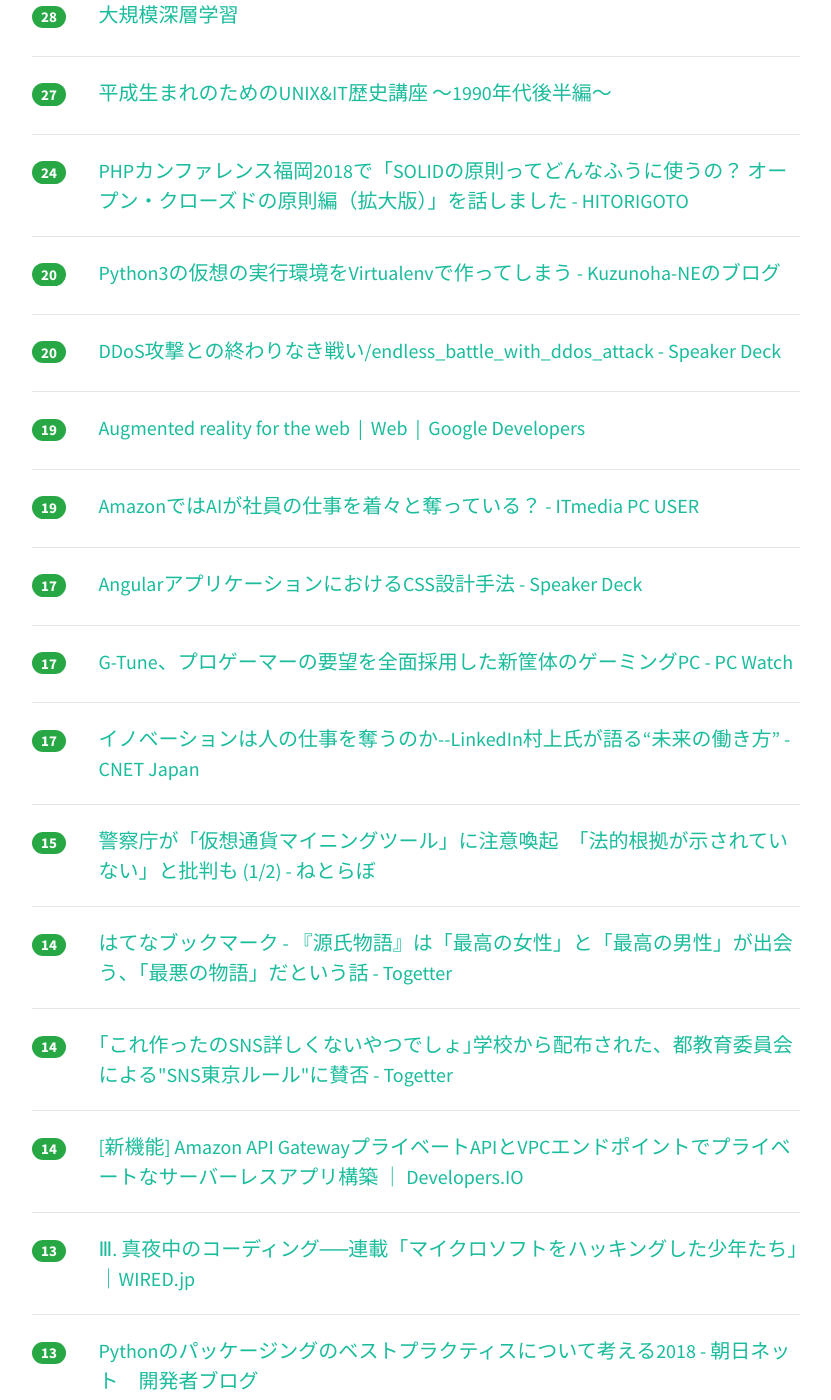
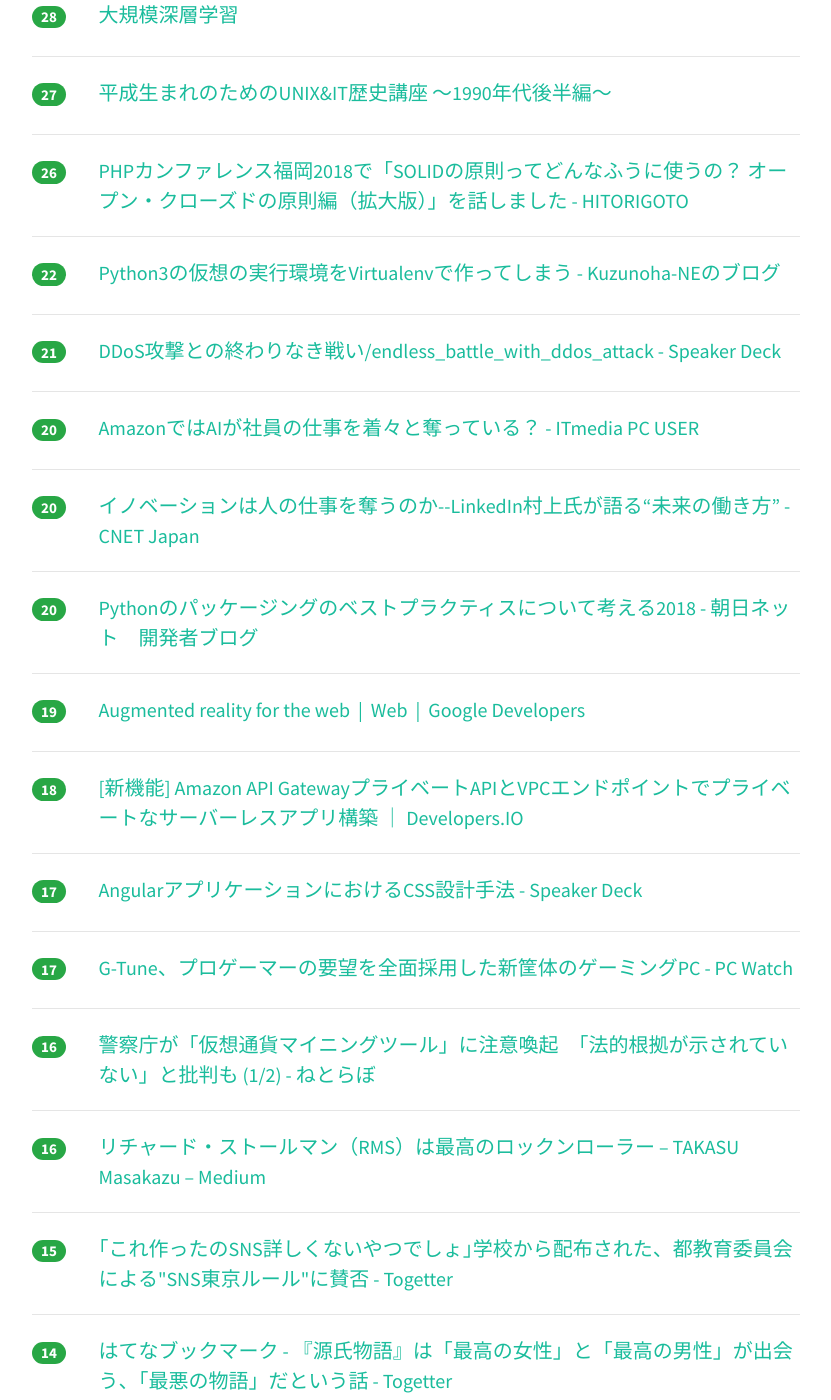
Before and after one commit to yatta47/hatena-matome-site, a Jekyll site: the page built from _posts/2018-06-17-hatena.md, in a window 1280 px wide and 1400 px high, scrolled down 1503 px. Shown: the whole window, without its empty margins (224-1055 px from the left). Built offline with Jekyll 4.4.1, drawn with Linux system fonts in a browser that asks for light colours; nearby versions of some CDN libraries; part of the change alters nothing that is shown; some of the changed text lies outside the part shown.

Commit message:
Updated 2018-06-17

```diff
--- a/_posts/2018-06-17-hatena.md
+++ b/_posts/2018-06-17-hatena.md
@@ -1,53 +1,53 @@
 ---
 layout: post
 title:  "2018-06-17 はてぶIT"
-date:   2018-06-17 13:02:27
+date:   2018-06-17 14:02:59
 tags: [it-hotentry]
 ---
-34 件のデータあり
+37 件のデータあり
 
 <hr><div class="row">
-<div class="col-1"><span class="badge badge-pill badge-success h2">393</span></div>
+<div class="col-1"><span class="badge badge-pill badge-success h2">417</span></div>
 <div class="col-11"><a href='http://nlab.itmedia.co.jp/nl/articles/1806/16/news029.html' target='_blank'>「( ´∀｀)」や「(´・ω・`)」系はもう……　顔文字で分かる年代考察ツイートに共感と「知らなかったよ…」の声 - ねとらぼ</a></div>
 </div>
 <hr>
 <div class="row">
-<div class="col-1"><span class="badge badge-pill badge-success h2">218</span></div>
+<div class="col-1"><span class="badge badge-pill badge-success h2">241</span></div>
 <div class="col-11"><a href='https://www.goethekyodai.xyz/entry/programming-math-need-reason' target='_blank'>プログラミングに数学が必要な理由 - 我、京大生ぞ</a></div>
 </div>
 <hr>
 <div class="row">
-<div class="col-1"><span class="badge badge-pill badge-success h2">172</span></div>
+<div class="col-1"><span class="badge badge-pill badge-success h2">192</span></div>
 <div class="col-11"><a href='https://togetter.com/li/1237857' target='_blank'>ドミノピザが全米で「ピザを安全に届ける」というのを名目に道路の凹凸を補修するキャンペーンをやっている！「これはいい広告」「素敵な社会貢献」と称賛 - Togetter</a></div>
 </div>
 <hr>
 <div class="row">
-<div class="col-1"><span class="badge badge-pill badge-success h2">113</span></div>
+<div class="col-1"><span class="badge badge-pill badge-success h2">147</span></div>
 <div class="col-11"><a href='http://www.itmedia.co.jp/pcuser/articles/1806/17/news015.html' target='_blank'>「白い製品」に「白いケーブル」を添付できないメーカーの裏事情 (1/2) - ITmedia PC USER</a></div>
 </div>
 <hr>
 <div class="row">
-<div class="col-1"><span class="badge badge-pill badge-success h2">77</span></div>
+<div class="col-1"><span class="badge badge-pill badge-success h2">86</span></div>
 <div class="col-11"><a href='https://jp.techcrunch.com/2018/06/16/2018-06-15-tainted-crypto-mining-containers-pulled-from-docker-hub/' target='_blank'>Docker Hubから誰でもダウンロードできるコンテナイメージに暗号通貨採掘ボットが潜んでいた | TechCrunch Japan</a></div>
 </div>
 <hr>
 <div class="row">
-<div class="col-1"><span class="badge badge-pill badge-success h2">59</span></div>
+<div class="col-1"><span class="badge badge-pill badge-success h2">62</span></div>
+<div class="col-11"><a href='https://www.slideshare.net/hourin/unixit-1990' target='_blank'>平成生まれのためのUNIX&IT歴史講座 ～1990年代後半編～</a></div>
+</div>
+<hr>
+<div class="row">
+<div class="col-1"><span class="badge badge-pill badge-success h2">60</span></div>
 <div class="col-11"><a href='https://anond.hatelabo.jp/20180616212459' target='_blank'>財布ってどのくらいの期間で買い替えていますか。 私は社会人２年目で５年..</a></div>
 </div>
 <hr>
 <div class="row">
-<div class="col-1"><span class="badge badge-pill badge-success h2">54</span></div>
-<div class="col-11"><a href='https://www.slideshare.net/hourin/unixit-1990' target='_blank'>平成生まれのためのUNIX&IT歴史講座 ～1990年代後半編～</a></div>
-</div>
-<hr>
-<div class="row">
-<div class="col-1"><span class="badge badge-pill badge-success h2">43</span></div>
+<div class="col-1"><span class="badge badge-pill badge-success h2">46</span></div>
 <div class="col-11"><a href='http://mrtry.hatenablog.jp/entry/2018/06/16/161924' target='_blank'>コーディングテストを兼ねて業務委託で働いた話 - お気持ちの表明</a></div>
 </div>
 <hr>
 <div class="row">
-<div class="col-1"><span class="badge badge-pill badge-success h2">35</span></div>
+<div class="col-1"><span class="badge badge-pill badge-success h2">42</span></div>
 <div class="col-11"><a href='https://qiita.com/asksaito/items/59e0d48408f1eab081b5' target='_blank'>計算量オーダーについて - Qiita</a></div>
 </div>
 <hr>
@@ -57,7 +57,7 @@ tags: [it-hotentry]
 </div>
 <hr>
 <div class="row">
-<div class="col-1"><span class="badge badge-pill badge-success h2">30</span></div>
+<div class="col-1"><span class="badge badge-pill badge-success h2">31</span></div>
 <div class="col-11"><a href='https://kuzunoha-ne.hateblo.jp/entry/2018/05/07/113500' target='_blank'>インターネットにつなげると時間が自動で正確になるのです - Kuzunoha-NEのブログ</a></div>
 </div>
 <hr>
@@ -77,18 +77,33 @@ tags: [it-hotentry]
 </div>
 <hr>
 <div class="row">
-<div class="col-1"><span class="badge badge-pill badge-success h2">24</span></div>
+<div class="col-1"><span class="badge badge-pill badge-success h2">26</span></div>
 <div class="col-11"><a href='https://blog.hidenorigoto.com/entry/2018/06/15/180000' target='_blank'>PHPカンファレンス福岡2018で「SOLIDの原則ってどんなふうに使うの？ オープン・クローズドの原則編（拡大版）」を話しました - HITORIGOTO</a></div>
 </div>
 <hr>
 <div class="row">
-<div class="col-1"><span class="badge badge-pill badge-success h2">20</span></div>
+<div class="col-1"><span class="badge badge-pill badge-success h2">22</span></div>
 <div class="col-11"><a href='https://kuzunoha-ne.hateblo.jp/entry/2018/03/26/220000' target='_blank'>Python3の仮想の実行環境をVirtualenvで作ってしまう - Kuzunoha-NEのブログ</a></div>
 </div>
 <hr>
 <div class="row">
+<div class="col-1"><span class="badge badge-pill badge-success h2">21</span></div>
+<div class="col-11"><a href='https://speakerdeck.com/takumakume/endless-battle-with-ddos-attack?slide=1' target='_blank'>DDoS攻撃との終わりなき戦い/endless_battle_with_ddos_attack - Speaker Deck</a></div>
+</div>
+<hr>
+<div class="row">
 <div class="col-1"><span class="badge badge-pill badge-success h2">20</span></div>
-<div class="col-11"><a href='https://speakerdeck.com/takumakume/endless-battle-with-ddos-attack?slide=1' target='_blank'>DDoS攻撃との終わりなき戦い/endless_battle_with_ddos_attack - Speaker Deck</a></div>
+<div class="col-11"><a href='http://www.itmedia.co.jp/pcuser/articles/1806/17/news014.html' target='_blank'>AmazonではAIが社員の仕事を着々と奪っている？ - ITmedia PC USER</a></div>
+</div>
+<hr>
+<div class="row">
+<div class="col-1"><span class="badge badge-pill badge-success h2">20</span></div>
+<div class="col-11"><a href='https://japan.cnet.com/article/35120777/' target='_blank'>イノベーションは人の仕事を奪うのか--LinkedIn村上氏が語る“未来の働き方” - CNET Japan</a></div>
+</div>
+<hr>
+<div class="row">
+<div class="col-1"><span class="badge badge-pill badge-success h2">20</span></div>
+<div class="col-11"><a href='http://techblog.asahi-net.co.jp/entry/2018/06/15/162951' target='_blank'>Pythonのパッケージングのベストプラクティスについて考える2018 - 朝日ネット　開発者ブログ</a></div>
 </div>
 <hr>
 <div class="row">
@@ -97,8 +112,8 @@ tags: [it-hotentry]
 </div>
 <hr>
 <div class="row">
-<div class="col-1"><span class="badge badge-pill badge-success h2">19</span></div>
-<div class="col-11"><a href='http://www.itmedia.co.jp/pcuser/articles/1806/17/news014.html' target='_blank'>AmazonではAIが社員の仕事を着々と奪っている？ - ITmedia PC USER</a></div>
+<div class="col-1"><span class="badge badge-pill badge-success h2">18</span></div>
+<div class="col-11"><a href='https://dev.classmethod.jp/cloud/apigateway-supports-vpc-endpoint/' target='_blank'>[新機能] Amazon API GatewayプライベートAPIとVPCエンドポイントでプライベートなサーバーレスアプリ構築 ｜ Developers.IO</a></div>
 </div>
 <hr>
 <div class="row">
@@ -112,28 +127,23 @@ tags: [it-hotentry]
 </div>
 <hr>
 <div class="row">
-<div class="col-1"><span class="badge badge-pill badge-success h2">17</span></div>
-<div class="col-11"><a href='https://japan.cnet.com/article/35120777/' target='_blank'>イノベーションは人の仕事を奪うのか--LinkedIn村上氏が語る“未来の働き方” - CNET Japan</a></div>
+<div class="col-1"><span class="badge badge-pill badge-success h2">16</span></div>
+<div class="col-11"><a href='http://nlab.itmedia.co.jp/nl/articles/1806/15/news063.html' target='_blank'>警察庁が「仮想通貨マイニングツール」に注意喚起　「法的根拠が示されていない」と批判も (1/2) - ねとらぼ</a></div>
+</div>
+<hr>
+<div class="row">
+<div class="col-1"><span class="badge badge-pill badge-success h2">16</span></div>
+<div class="col-11"><a href='https://medium.com/@tks/c7c780e86949' target='_blank'>リチャード・ストールマン（RMS）は最高のロックンローラー – TAKASU Masakazu – Medium</a></div>
 </div>
 <hr>
 <div class="row">
 <div class="col-1"><span class="badge badge-pill badge-success h2">15</span></div>
-<div class="col-11"><a href='http://nlab.itmedia.co.jp/nl/articles/1806/15/news063.html' target='_blank'>警察庁が「仮想通貨マイニングツール」に注意喚起　「法的根拠が示されていない」と批判も (1/2) - ねとらぼ</a></div>
+<div class="col-11"><a href='https://togetter.com/li/1237788' target='_blank'>｢これ作ったのSNS詳しくないやつでしょ｣学校から配布された、都教育委員会による"SNS東京ルール"に賛否 - Togetter</a></div>
 </div>
 <hr>
 <div class="row">
 <div class="col-1"><span class="badge badge-pill badge-success h2">14</span></div>
 <div class="col-11"><a href='http://b.hatena.ne.jp/entry/s/togetter.com/li/1237754' target='_blank'>はてなブックマーク - 『源氏物語』は「最高の女性」と「最高の男性」が出会う、「最悪の物語」だという話 - Togetter</a></div>
-</div>
-<hr>
-<div class="row">
-<div class="col-1"><span class="badge badge-pill badge-success h2">14</span></div>
-<div class="col-11"><a href='https://togetter.com/li/1237788' target='_blank'>｢これ作ったのSNS詳しくないやつでしょ｣学校から配布された、都教育委員会による"SNS東京ルール"に賛否 - Togetter</a></div>
-</div>
-<hr>
-<div class="row">
-<div class="col-1"><span class="badge badge-pill badge-success h2">14</span></div>
-<div class="col-11"><a href='https://dev.classmethod.jp/cloud/apigateway-supports-vpc-endpoint/' target='_blank'>[新機能] Amazon API GatewayプライベートAPIとVPCエンドポイントでプライベートなサーバーレスアプリ構築 ｜ Developers.IO</a></div>
 </div>
 <hr>
 <div class="row">
@@ -143,12 +153,12 @@ tags: [it-hotentry]
 <hr>
 <div class="row">
 <div class="col-1"><span class="badge badge-pill badge-success h2">13</span></div>
-<div class="col-11"><a href='http://techblog.asahi-net.co.jp/entry/2018/06/15/162951' target='_blank'>Pythonのパッケージングのベストプラクティスについて考える2018 - 朝日ネット　開発者ブログ</a></div>
+<div class="col-11"><a href='https://qiita.com/fujisada/items/7e791ba3095d378393fb' target='_blank'>s3にアップロードする際の完全性担保（javascript）</a></div>
 </div>
 <hr>
 <div class="row">
 <div class="col-1"><span class="badge badge-pill badge-success h2">11</span></div>
-<div class="col-11"><a href='https://qiita.com/fujisada/items/7e791ba3095d378393fb' target='_blank'>s3にアップロードする際の完全性担保（javascript）</a></div>
+<div class="col-11"><a href='https://www.slideshare.net/masuda220/ss-102529902' target='_blank'>毎日が越境だ！</a></div>
 </div>
 <hr>
 <div class="row">
@@ -173,6 +183,11 @@ tags: [it-hotentry]
 <hr>
 <div class="row">
 <div class="col-1"><span class="badge badge-pill badge-success h2">8</span></div>
-<div class="col-11"><a href='https://medium.com/@tks/c7c780e86949' target='_blank'>リチャード・ストールマン（RMS）は最高のロックンローラー – TAKASU Masakazu – Medium</a></div>
+<div class="col-11"><a href='https://lifehacking.jp/2018/06/untweeps/' target='_blank'>休眠アカウントをアンフォローしてツイッターのタイムラインに新風を | Lifehacking.jp</a></div>
 </div>
 <hr>
+<div class="row">
+<div class="col-1"><span class="badge badge-pill badge-success h2">7</span></div>
+<div class="col-11"><a href='https://www.hokkaido-np.co.jp/article/199179' target='_blank'>笑顔なら出勤登録ＯＫ　イー・カムトゥルーが出退勤管理システム：どうしん電子版（北海道新聞）</a></div>
+</div>
+<hr>
```
